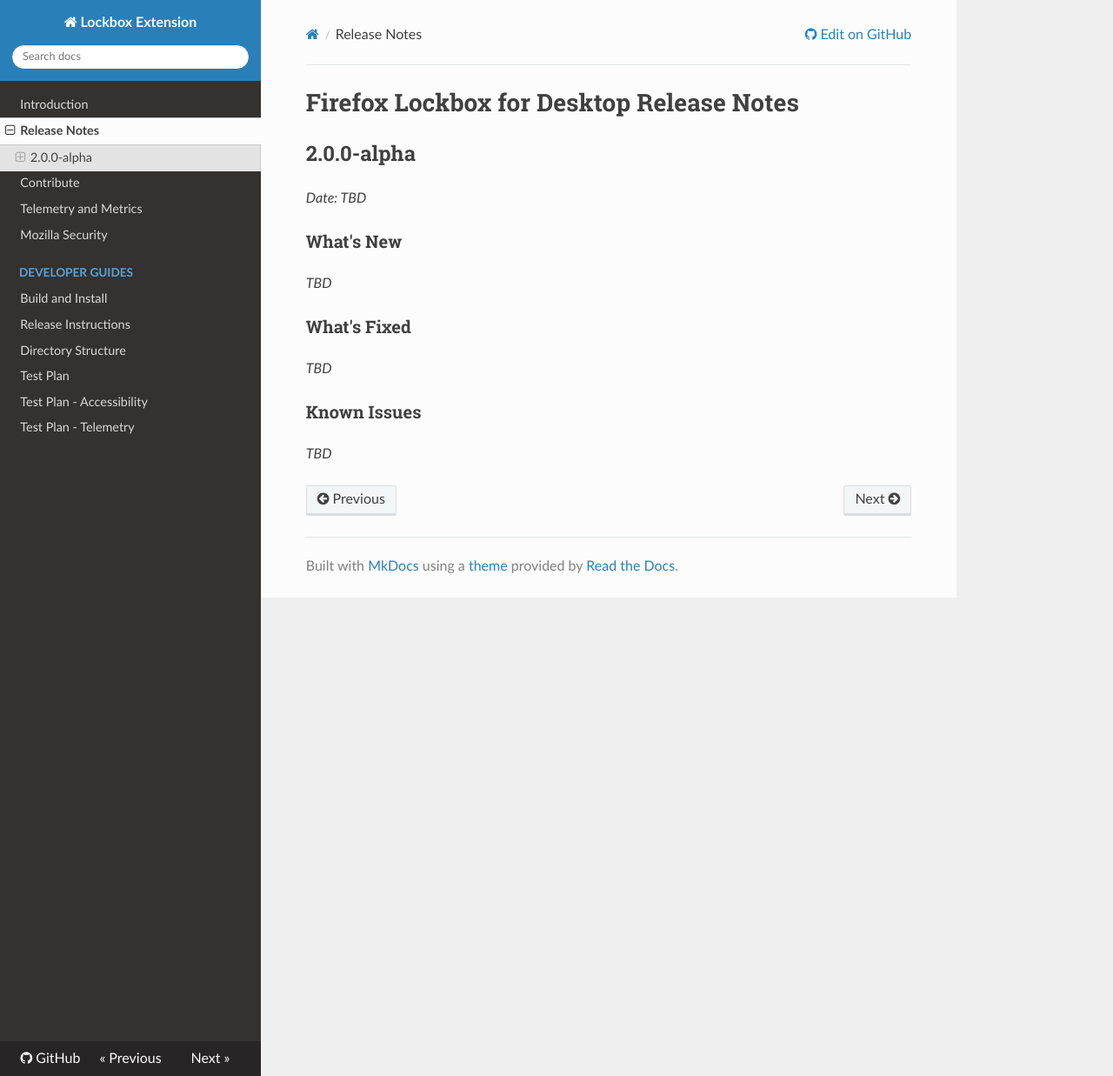
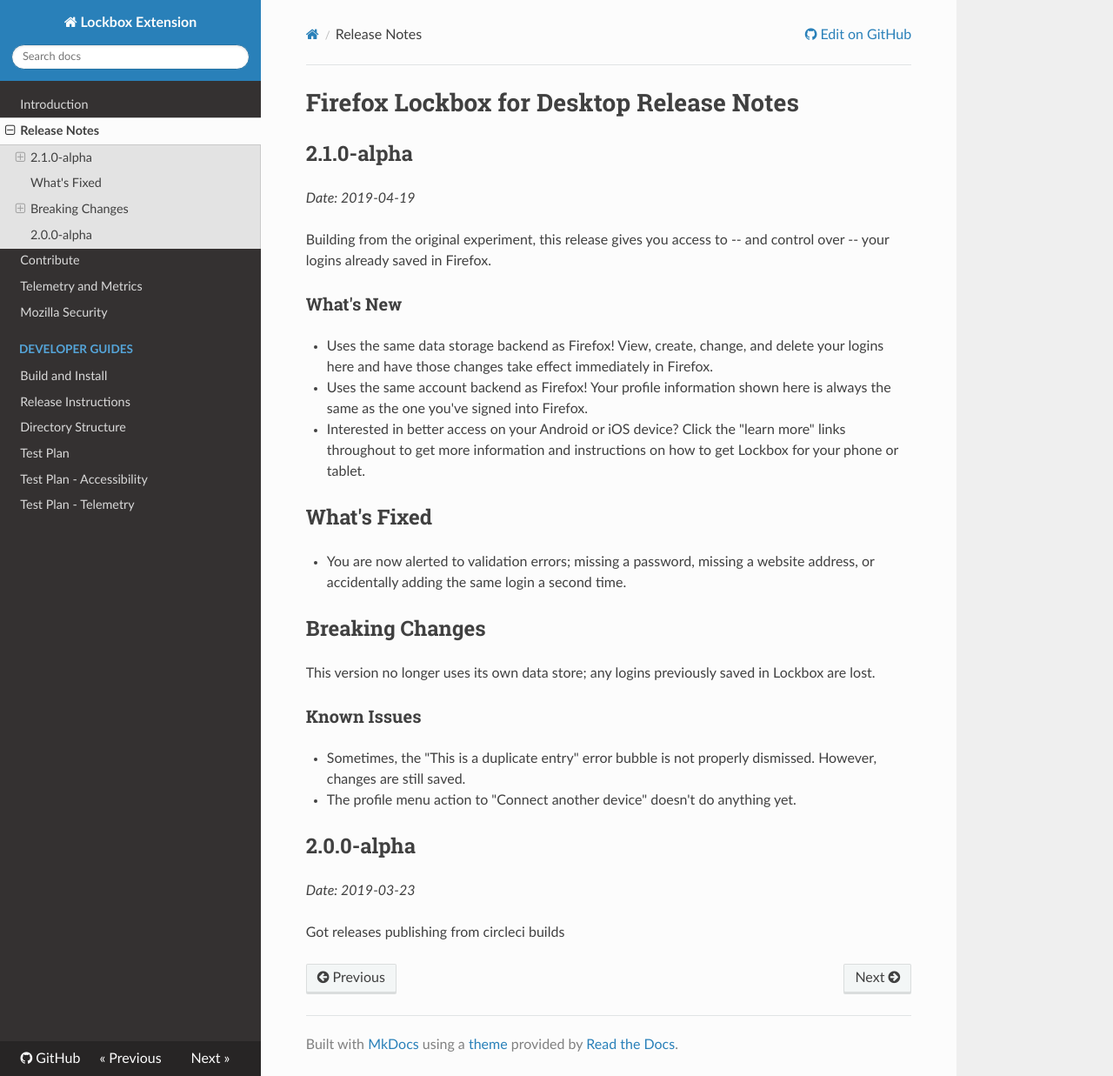
Before and after one commit to mozilla-lockwise/lockwise-addon, an MkDocs documentation site: the page built from docs/release-notes.md, in a window 1280 px wide and 1237 px high. Shown: the whole window at 87% size. Built offline with MkDocs 1.6.1, drawn with Linux system fonts in a browser that asks for light colours; nearby versions of some CDN libraries; old or Windows-style settings are respelled for this version of MkDocs.

Commit message:
Release 2.1.0-alpha (#146)
* Release 2.1.0-alpha

* release notes

```diff
--- a/docs/release-notes.md
+++ b/docs/release-notes.md
@@ -1,17 +1,32 @@
 # Firefox Lockbox for Desktop Release Notes
+
+## 2.1.0-alpha
+
+_Date: 2019-04-19_
+
+Building from the original experiment, this release gives you access to  -- and control over -- your logins already saved in Firefox.
+
+### What's New
+
+* Uses the same data storage backend as Firefox!  View, create, change, and delete your logins here and have those changes take effect immediately in Firefox.
+* Uses the same account backend as Firefox!  Your profile information shown here is always the same as the one you've signed into Firefox.
+* Interested in better access on your Android or iOS device?  Click the "learn more" links throughout to get more information and instructions on how to get Lockbox for your phone or tablet.
+
+## What's Fixed
+
+* You are now alerted to validation errors; missing a password, missing a website address, or accidentally adding the same login a second time.
+
+## Breaking Changes
+
+This version no longer uses its own data store; any logins previously saved in Lockbox are lost.
+
+### Known Issues
+
+* Sometimes, the "This is a duplicate entry" error bubble is not properly dismissed.  However, changes are still saved.
+* The profile menu action to "Connect another device" doesn't do anything yet.
 
 ## 2.0.0-alpha
 
-_Date: TBD_
+_Date: 2019-03-23_
 
-### What's New
-
-_TBD_
-
-### What's Fixed
-
-_TBD_
-
-### Known Issues
-
-_TBD_
+Got releases publishing from circleci builds
--- a/package.json
+++ b/package.json
@@ -2,7 +2,7 @@
   "title": "Lockbox",
   "name": "lockbox",
   "id": "lockbox@mozilla.com",
-  "version": "2.0.0-alpha",
+  "version": "2.1.0-alpha",
   "description": "Take your passwords everywhere.",
   "engines": {
     "firefox": ">= 63",
```
Also changed, not shown: 1 other file.
